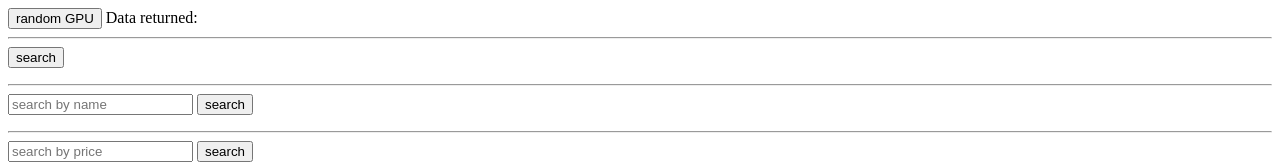
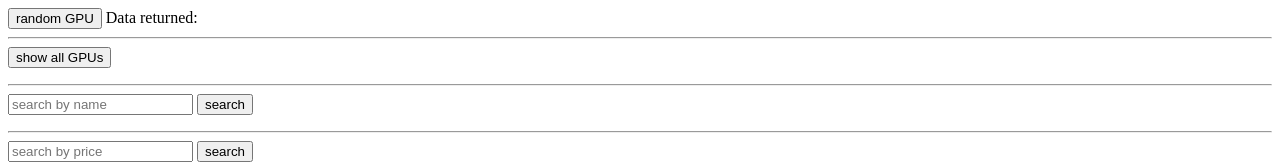
Before and after one commit to ThibaudWagemans/eindproject_front_end, a plain HTML site: page basisproject.html in a window 1280 px wide. Shown: the top 164 px of the page. Drawn offline with nearby package versions, Linux system fonts and the light colour scheme.

Commit message:
almoste done

```diff
--- a/basisproject.html
+++ b/basisproject.html
@@ -34,7 +34,7 @@
                 });
         }
     }">
-    <button type="button" @click="getGPUs"> search</button>
+    <button type="button" @click="getGPUs"> show all GPUs</button>
     <ul>
         <template x-for="GPU in responsedata">
             <li>
@@ -183,6 +183,7 @@
                     <span x-text="responsedata.memory"></span>
                     <span x-text="responsedata.power"></span>
                 </p>
+                </ul>
               </div>
             </div>
           </div>
```
